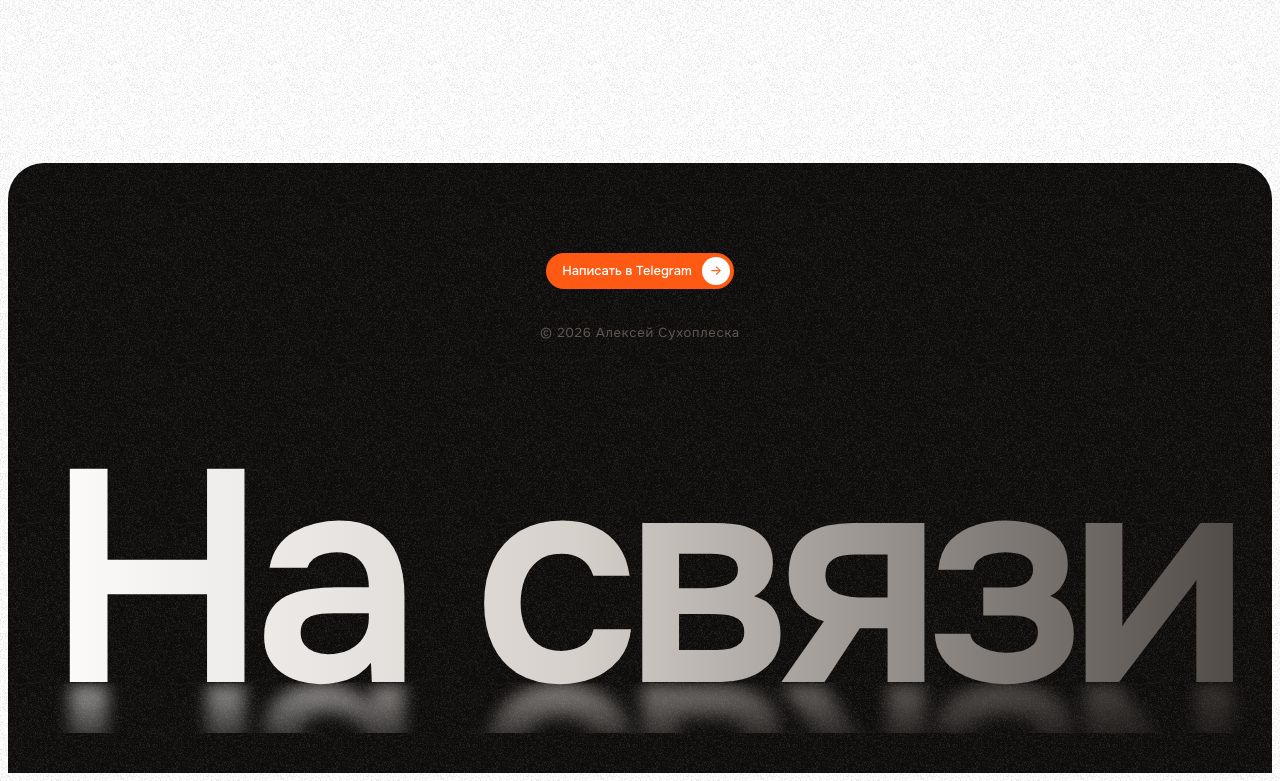
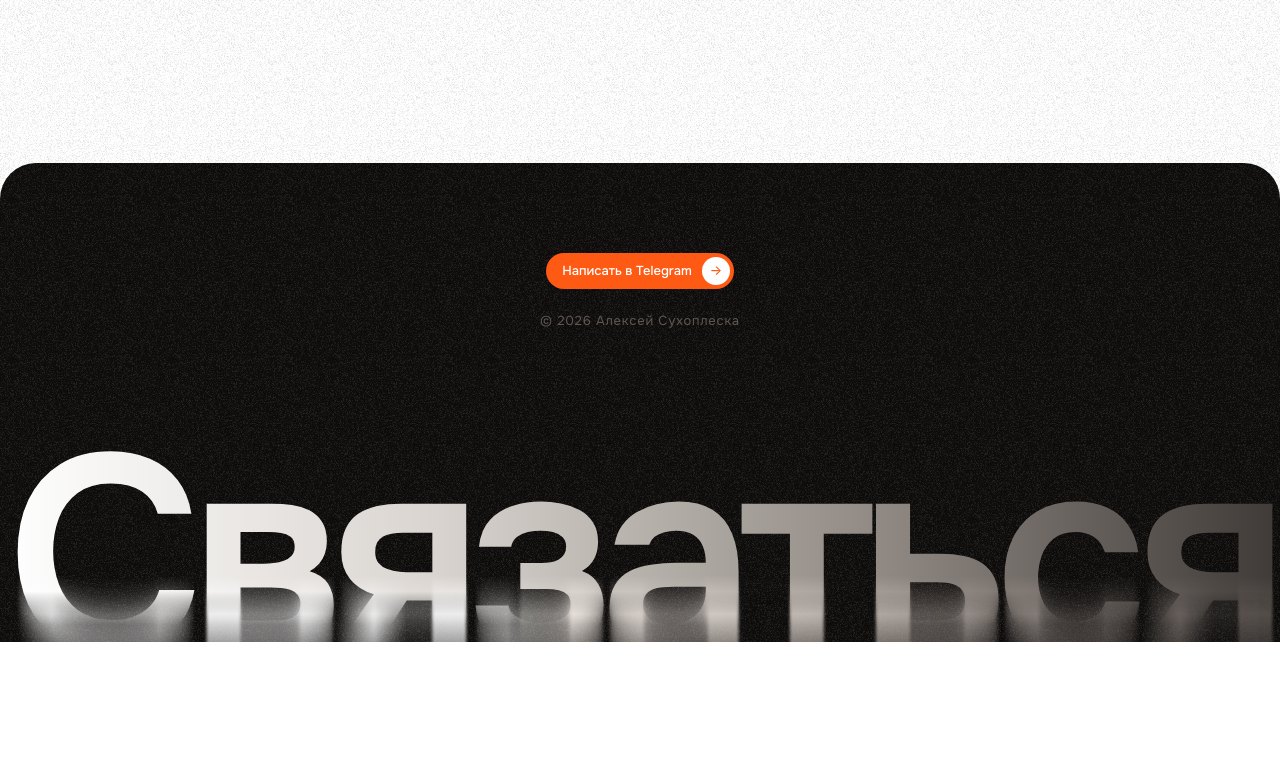
Before and after one commit to Ialexrdai/portfolio2, a plain HTML site: page index.html in a window 1280 px wide. Shown: the part 5202-5983 px from the top of the page. After the commit the page ends 5844 px from the top, so only its background shows below. Drawn offline with Linux system fonts and the light colour scheme.

Commit message:
Final footer: full-bleed, giant word cut by the page bottom with vertical smear
Co-Authored-By: Claude Opus 5.5 <noreply@anthropic.com>
Claude-Session: https://claude.ai/code/session_01DTk4vs11bQ9Spbn9k8PwNz

```diff
--- a/index.html
+++ b/index.html
@@ -601,15 +601,15 @@ body,.tasks{background-image:url(img/noise.png);background-size:160px}
 .step:nth-child(3) .no{background:rgba(255,255,255,.14);color:#fff;border:1px solid rgba(255,255,255,.35)}
 .step:nth-child(3) .tools em{background:rgba(255,255,255,.1);border-color:rgba(255,255,255,.3);color:#fff}
 .step:nth-child(3) .ty-car{background:#fff}
-/* final: dark footer, big word with a soft reflection */
-.fin{position:relative;margin-top:clamp(48px,6vw,80px);background:url(img/noise.png) 0 0/160px,#0e0c0b;color:var(--on-dark);border-radius:var(--r-xl) var(--r-xl) 0 0;overflow:hidden;display:flex;flex-direction:column;align-items:center;padding-top:clamp(56px,7vw,96px)}
+/* final: full-bleed dark footer, giant word cut by the page bottom with a vertical light smear */
+.fin{position:relative;margin:clamp(48px,6vw,80px) -8px -8px;background:url(img/noise.png) 0 0/160px,#0e0c0b;color:var(--on-dark);border-radius:var(--r-xl) var(--r-xl) 0 0;overflow:hidden;display:flex;flex-direction:column;align-items:center;padding:clamp(56px,7vw,96px) 0 0;gap:0}
 .fin-c{margin-top:22px;font-size:13px;letter-spacing:.06em;color:#5f5752}
-.fin-big{position:relative;width:100%;margin-top:clamp(40px,6vw,90px);height:calc(var(--fs,20vw)*1.0);overflow:hidden;font-weight:600;letter-spacing:-.055em;line-height:1;white-space:nowrap;text-align:center;font-size:var(--fs,20vw)}
-.fin-w{position:absolute;left:0;right:0;top:0;display:block;background:linear-gradient(90deg,#fff 0%,#d6d0cb 45%,#4a4441 100%);-webkit-background-clip:text;background-clip:text;color:transparent;transform:translateY(40%);opacity:0;transition:transform 1.4s cubic-bezier(.16,1,.3,1),opacity 1s}
-.fin-r{top:calc(var(--fs,20vw)*.68);transform:scaleY(-1) translateY(-40%);filter:blur(8px);-webkit-mask-image:linear-gradient(to top,transparent 0 15%,rgba(0,0,0,.6) 16%,transparent 40%);mask-image:linear-gradient(to top,transparent 0 15%,rgba(0,0,0,.6) 16%,transparent 40%)}
+.fin-big{position:relative;width:100%;margin-top:clamp(48px,7vw,110px);height:calc(var(--fs,20vw)*.8);overflow:hidden;font-weight:600;letter-spacing:-.055em;line-height:1;white-space:nowrap;text-align:center;font-size:var(--fs,20vw)}
+.fin-w{position:absolute;left:-50%;right:-50%;top:0;display:block;background:linear-gradient(90deg,#fff 25%,#d9d4cf 42%,#8d8681 60%,#3a3532 76%);-webkit-background-clip:text;background-clip:text;color:transparent;transform:translateY(30%);opacity:0;transition:transform 1.4s cubic-bezier(.16,1,.3,1),opacity 1s}
+.fin-w{-webkit-mask-image:linear-gradient(to bottom,#000 0 62%,transparent 74%);mask-image:linear-gradient(to bottom,#000 0 62%,transparent 74%)}
+.fin-s{filter:url(#finSmear) brightness(1.8);-webkit-mask-image:linear-gradient(to bottom,transparent 0 56%,#000 70%);mask-image:linear-gradient(to bottom,transparent 0 56%,#000 70%)}
 .fin.seen .fin-w{transform:none;opacity:1}
-.fin.seen .fin-r{transform:scaleY(-1);opacity:1}
-@media (prefers-reduced-motion:reduce){.fin-w{transition:none;transform:none;opacity:1}.fin-r{transform:scaleY(-1)}}
+@media (prefers-reduced-motion:reduce){.fin-w{transition:none;transform:none;opacity:1}}
 </style>
 </head>
 <body>
@@ -862,7 +862,7 @@ body,.tasks{background-image:url(img/noise.png);background-size:160px}
 <footer class="fin" id="contact" aria-label="Связаться">
   <a class="btn orange fin-btn" href="https://t.me/ialexrd" target="_blank" rel="noopener">Написать в Telegram <span class="ar" aria-hidden="true">→</span></a>
   <p class="fin-c">© 2026 Алексей Сухоплеска</p>
-  <div class="fin-big" aria-hidden="true"><span class="fin-w">На связи</span><span class="fin-w fin-r">На связи</span></div>
+  <div class="fin-big" aria-hidden="true"><svg width="0" height="0" style="position:absolute"><filter id="finSmear" x="-5%" y="-40%" width="110%" height="180%"><feGaussianBlur stdDeviation="1.5 30"/></filter></svg><span class="fin-w">Связаться</span><span class="fin-w fin-s">Связаться</span></div>
 </footer>
 
 <script>
@@ -1008,7 +1008,7 @@ body,.tasks{background-image:url(img/noise.png);background-size:160px}
   if(fin){
     var fw=fin.querySelector('.fin-w'),fb=fin.querySelector('.fin-big');
     var ms=document.createElement('span');ms.textContent=fw.textContent;ms.style.cssText='position:absolute;visibility:hidden;white-space:nowrap;font-size:100px;letter-spacing:-.055em;font-weight:600';fb.appendChild(ms);
-    var fit=function(){var w=ms.getBoundingClientRect().width||1;fb.style.setProperty('--fs',(100*fin.clientWidth*0.94/w).toFixed(1)+'px')};
+    var fit=function(){var w=ms.getBoundingClientRect().width||1;fb.style.setProperty('--fs',(100*fin.clientWidth*0.99/w).toFixed(1)+'px')};
     fit();addEventListener('resize',fit);if(document.fonts&&document.fonts.ready)document.fonts.ready.then(fit);
     if('IntersectionObserver' in window){var fio=new IntersectionObserver(function(es){if(es[0].isIntersecting){fin.classList.add('seen');fio.disconnect()}},{threshold:.3});fio.observe(fin)}else fin.classList.add('seen');
   }
```
Also changed, not shown: index-en.html (+9 -9 lines).
